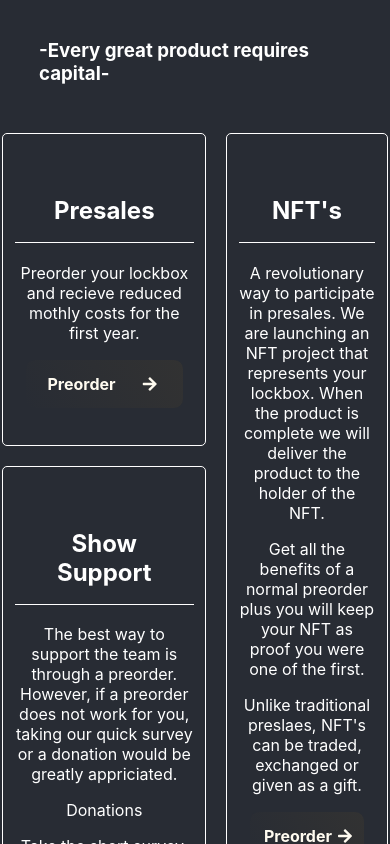
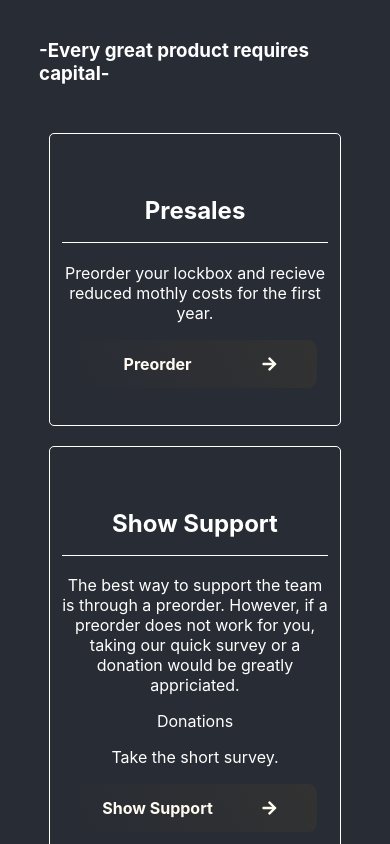
Before and after one commit to ShipmateBox/shipmatesite, a React (Create React App) app: page / in a window 390 px wide. Shown: the part 4320-5164 px from the top of the page. Built offline with nearby package versions, Linux system fonts and the light colour scheme.

Commit message:
stack presales on small screen

```diff
--- a/src/components/banner.js
+++ b/src/components/banner.js
@@ -6,9 +6,10 @@ import {
   DonateCard,
 } from './buttons';
 import {GetWindowDimensions} from './window';
+import SCREENSIZE from '../constants/screenSize';
 import neighborhood from '../images/neighborhood.jpeg';
 
-const smallScreenSize = 800;
+const smallScreenSize = SCREENSIZE.SCREENSIZE.SMALL;
 
 function Banner(props) {
 
--- a/src/components/funding.js
+++ b/src/components/funding.js
@@ -4,6 +4,10 @@ import {
   PreorderCard,
   DonateCard
 } from './buttons';
+
+import SCREENSIZE from '../constants/screenSize';
+
+const smallScreenSize = SCREENSIZE.SCREENSIZE.SMALL;
 
 function Presales(props) {
   return (
@@ -53,11 +57,14 @@ export default function Sales() {
   )
 }
 
+function smallScreen() {
+  return window.innerWidth<smallScreenSize
+}
 
 const styles = {
   mainContainer: {
     display: 'flex',
-    flexDirection: 'row',
+    flexDirection: smallScreen()?'column':'row',
     marginTop: '5vw'
   },
   subContainer: {
--- /dev/null
+++ b/src/constants/screenSize.js
@@ -0,0 +1,7 @@
+
+
+export default {
+  SCREENSIZE: {
+    SMALL: 800
+  }
+}
```
